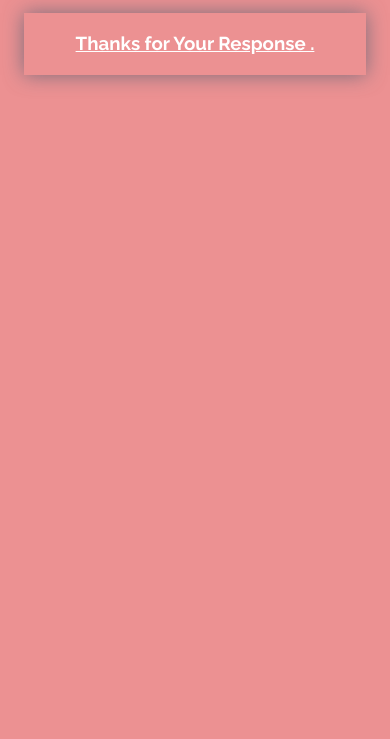
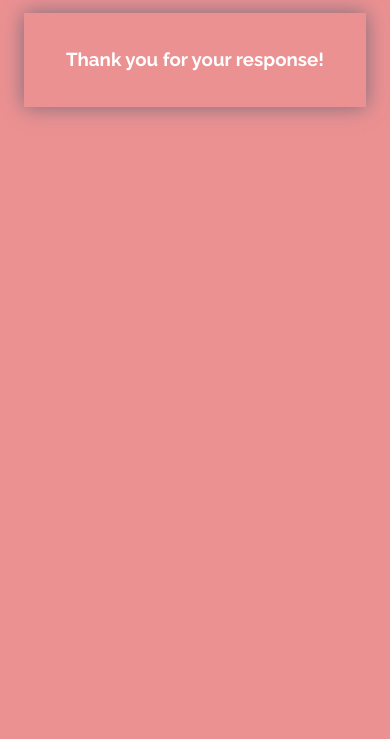
Before and after one commit to sakshatshinde/reGexBasic, a plain HTML site: page index.html in a window 390 px wide. Shown: the part 105-844 px from the top of the page. Drawn offline with nearby package versions, Linux system fonts and the light colour scheme.

Commit message:
ReGex Change for mobile no.

```diff
--- a/index.html
+++ b/index.html
@@ -15,9 +15,13 @@
             <span>Social</span> Media
         </h1>
         <div class="wrapper animated bounceInLeft">
-            <div class="company-info text-center">
-                <h3><u>Thanks for Your Response .</u></h3>
-                </div></div></div>
+            <div class="company-info">
+                <p>
+                    <h3>Thank you for your response!</h3>
+                </p>
+
+
+            </div>
 
 
 </body>
```
Also changed, not shown: form.html (+1 -1 lines).
